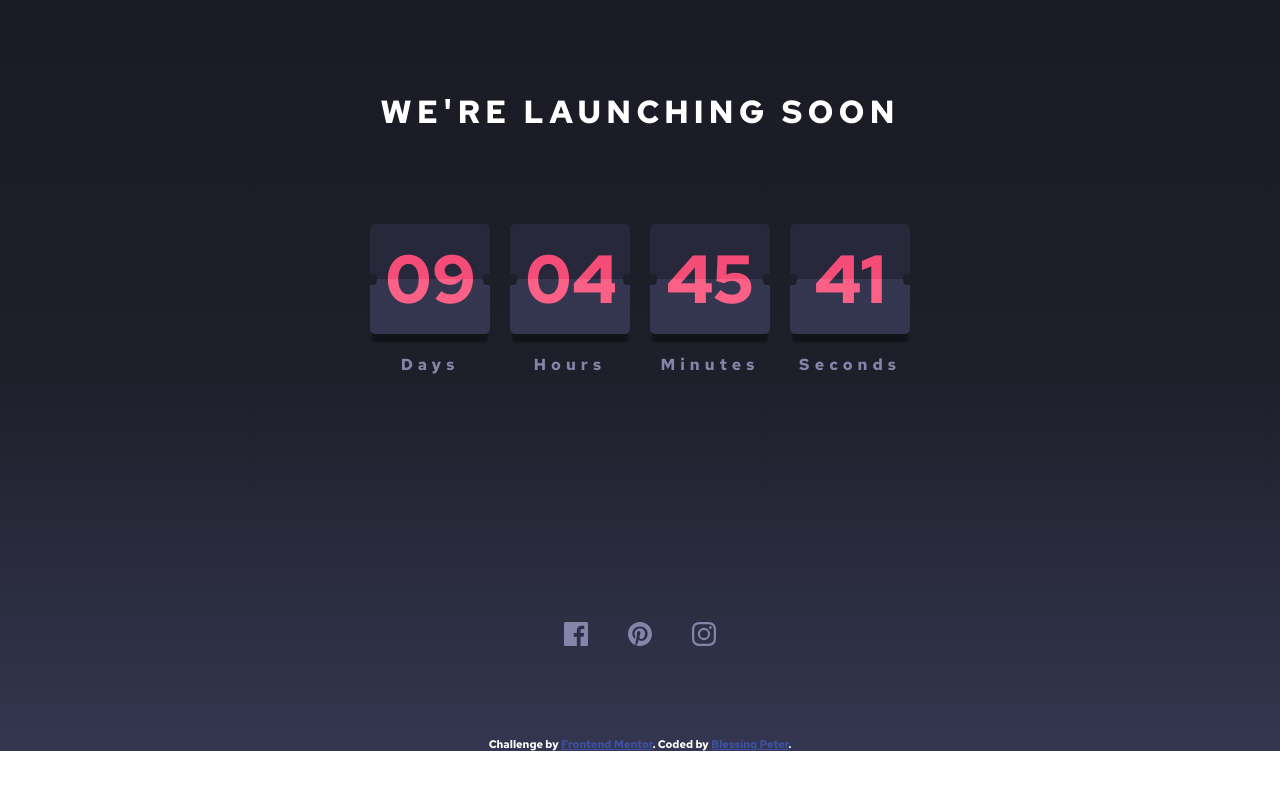
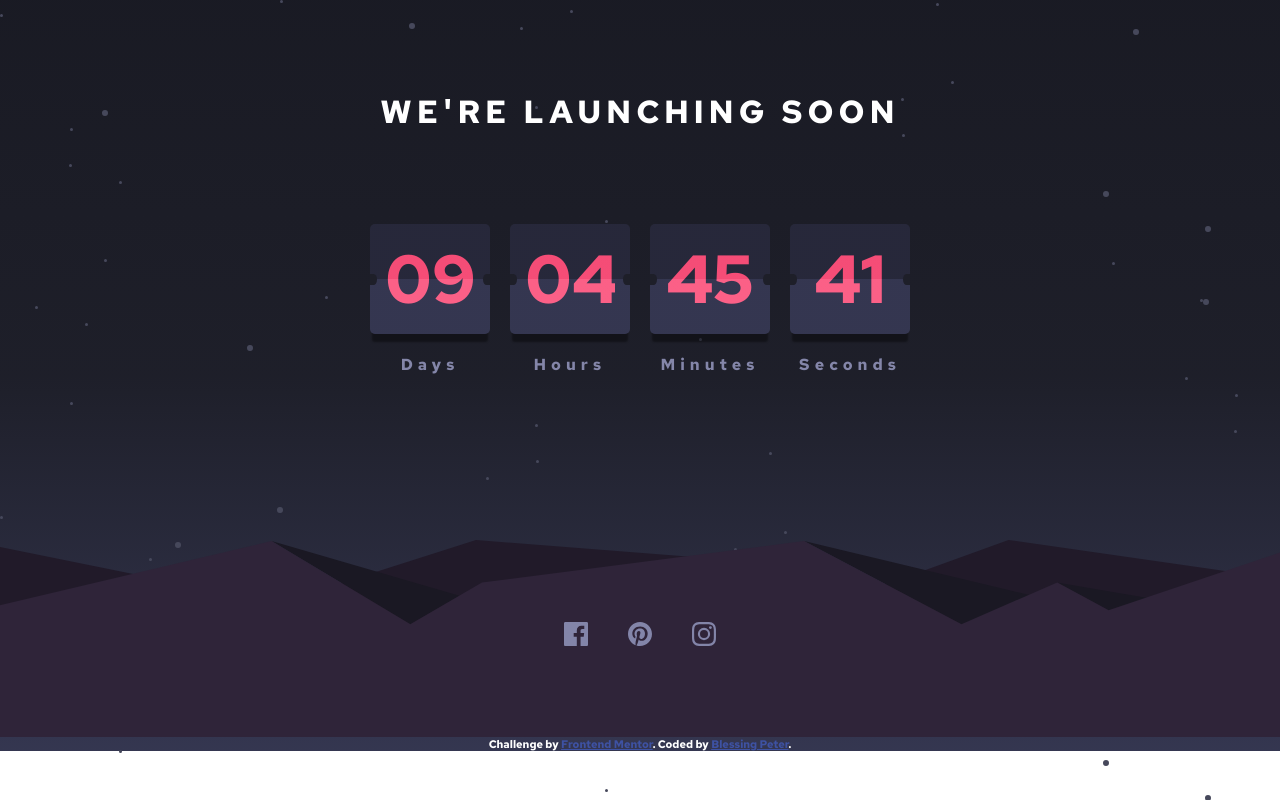
Before and after one commit to blessingpeters/launch-countdown-timer, a plain HTML site: page index.html in a window 1280 px wide. Drawn offline with Linux system fonts and the light colour scheme.

Commit message:
updated images

```diff
--- a/styles.css
+++ b/styles.css
@@ -5,7 +5,7 @@
 }
 body{
     font-family: 'Red Hat Text', sans-serif;
-    background: url(../launch-countdown-timer-main/images/bg-stars.svg), linear-gradient(hsl(234, 17%, 12%), hsl(235, 16%, 14%),hsl(236, 21%, 26%))no-repeat;
+    background: url(images/bg-stars.svg), linear-gradient(hsl(234, 17%, 12%), hsl(235, 16%, 14%),hsl(236, 21%, 26%))no-repeat;
     color: #fff;
 }
 main {
@@ -75,7 +75,7 @@ h2 {
     justify-content: center;
     align-items: center;
     height: 200px;
-    background-image: url(../launch-countdown-timer-main/images/pattern-hills.svg);
+    background-image: url(images/pattern-hills.svg);
     background-position:  bottom;
     background-repeat: no-repeat;
 }
```
Also changed, not shown: 2 other files.
